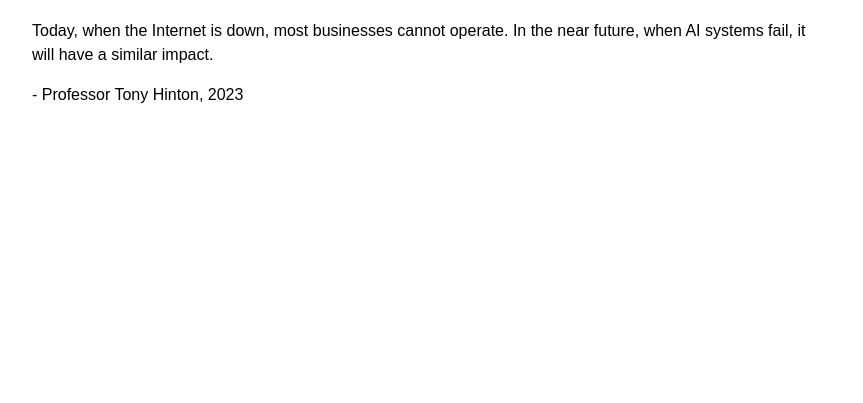
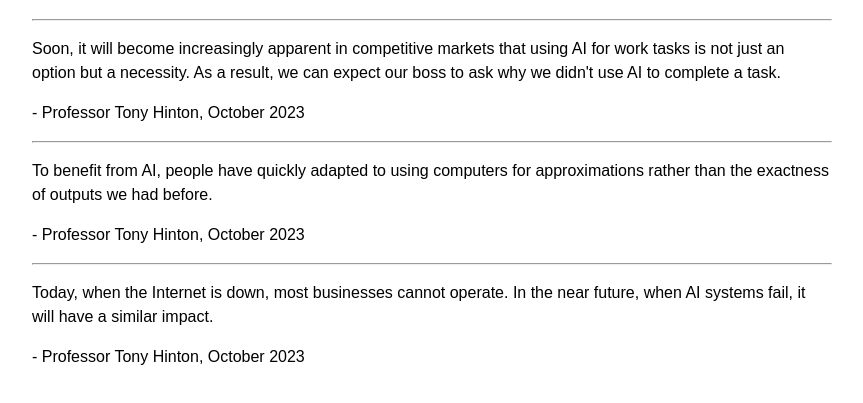
Before and after one commit to Tron-05/AIObservations, a plain HTML site: page index.html in a window 1280 px wide. Shown: the part 81-484 px from the top of the page, without its empty margins (208-1071 px from the left). Drawn offline with Linux system fonts and the light colour scheme.

Commit message:
Update index.html
Added two new AI observations.

```diff
--- a/index.html
+++ b/index.html
@@ -28,9 +28,23 @@
 
   <h1>AI Observations by Professor Tony Hinton</h1>
 
+  <hr>
+
+  <p>Soon, it will become increasingly apparent in competitive markets that using AI for work tasks is not just an option but a necessity. As a result, we can expect our boss to ask why we didn't use AI to complete a task.</p>
+
+  <p>- Professor Tony Hinton, October 2023</p>
+
+  <hr>
+
+  <p>To benefit from AI, people have quickly adapted to using computers for approximations rather than the exactness of outputs we had before.</p>
+
+  <p>- Professor Tony Hinton, October 2023</p>
+
+  <hr>
+
   <p>Today, when the Internet is down, most businesses cannot operate. In the near future, when AI systems fail, it will have a similar impact.</p>
 
-  <p>- Professor Tony Hinton, 2023</p>
+  <p>- Professor Tony Hinton, October 2023</p>
 
 </body>
 </html>
```
